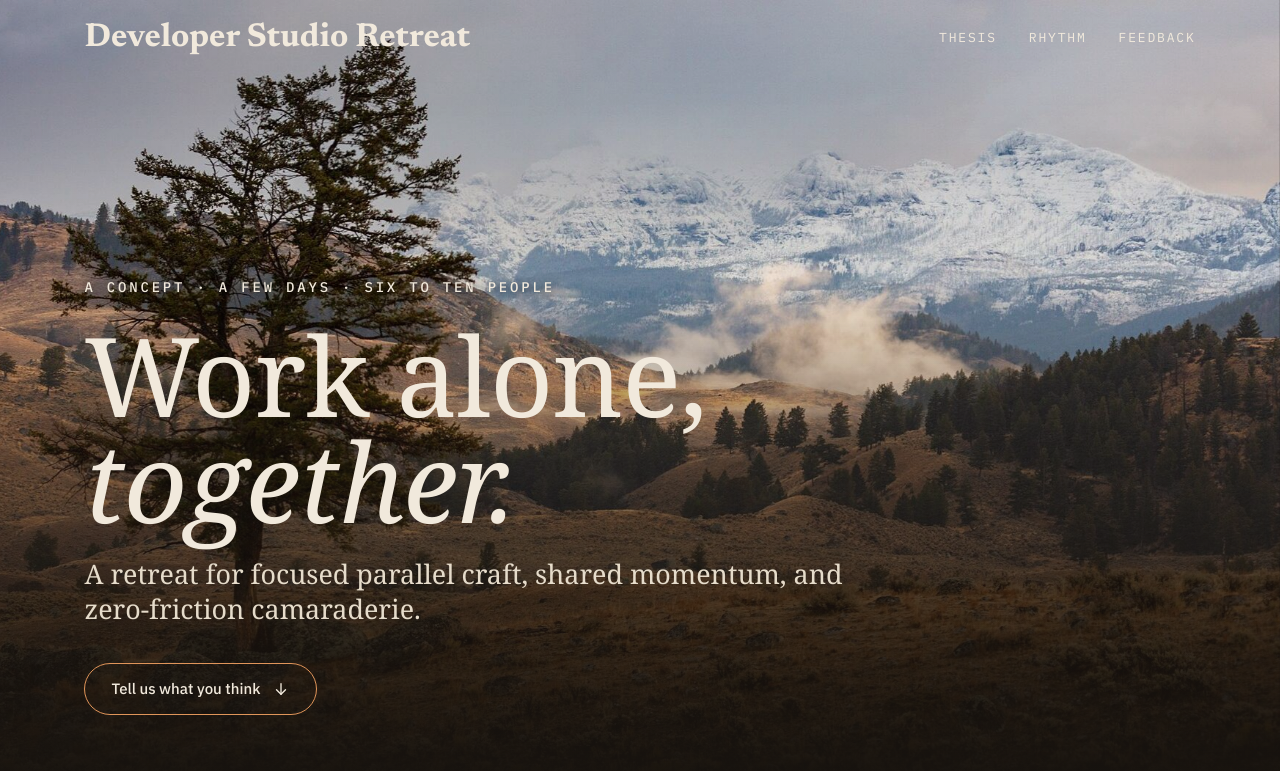
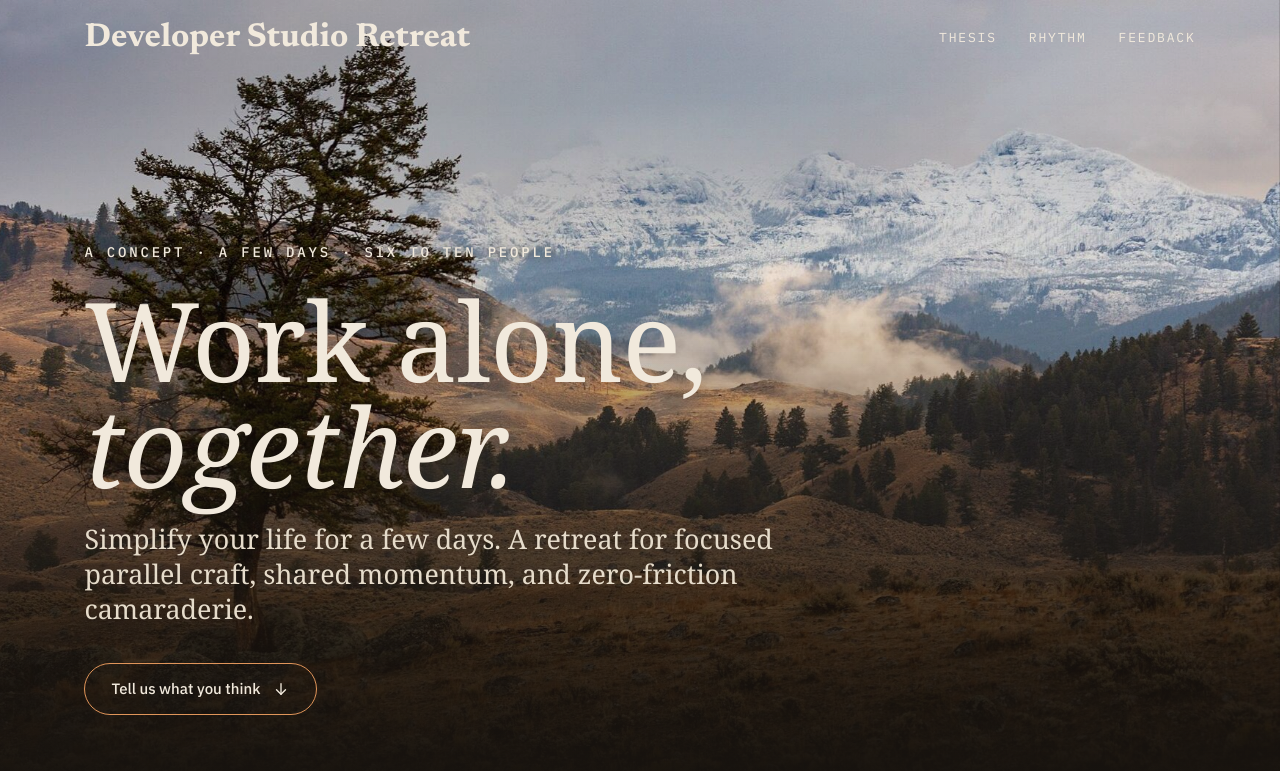
Before and after one commit to BruceEckel/developer-studio-retreat, a Jekyll site: the page built from index.md, in a window 1280 px wide and 900 px high. Shown: the top 771 px of the window. Built offline with Jekyll 4.4.1, drawn with Linux system fonts in a browser that asks for light colours; some web fonts are replaced; comment, search, counter and statistics services are not loaded.

Commit message:
Open the hero tagline with "Simplify your life for a few days."
Co-Authored-By: Claude Fable 5 <noreply@anthropic.com>
Claude-Session: https://claude.ai/code/session_017NWLT8cbVBPdAeoeWpmGvw

```diff
--- a/index.md
+++ b/index.md
@@ -7,7 +7,7 @@ hero:
   eyebrow: A concept · A few days · Six to ten people
   headline: Work alone,
   headline_em: together.
-  tagline: A retreat for focused parallel craft, shared momentum, and zero-friction camaraderie.
+  tagline: Simplify your life for a few days. A retreat for focused parallel craft, shared momentum, and zero-friction camaraderie.
   cta: Tell us what you think
   image: assets/img/hero.jpg
   alt: Morning light over a mountain valley
```
